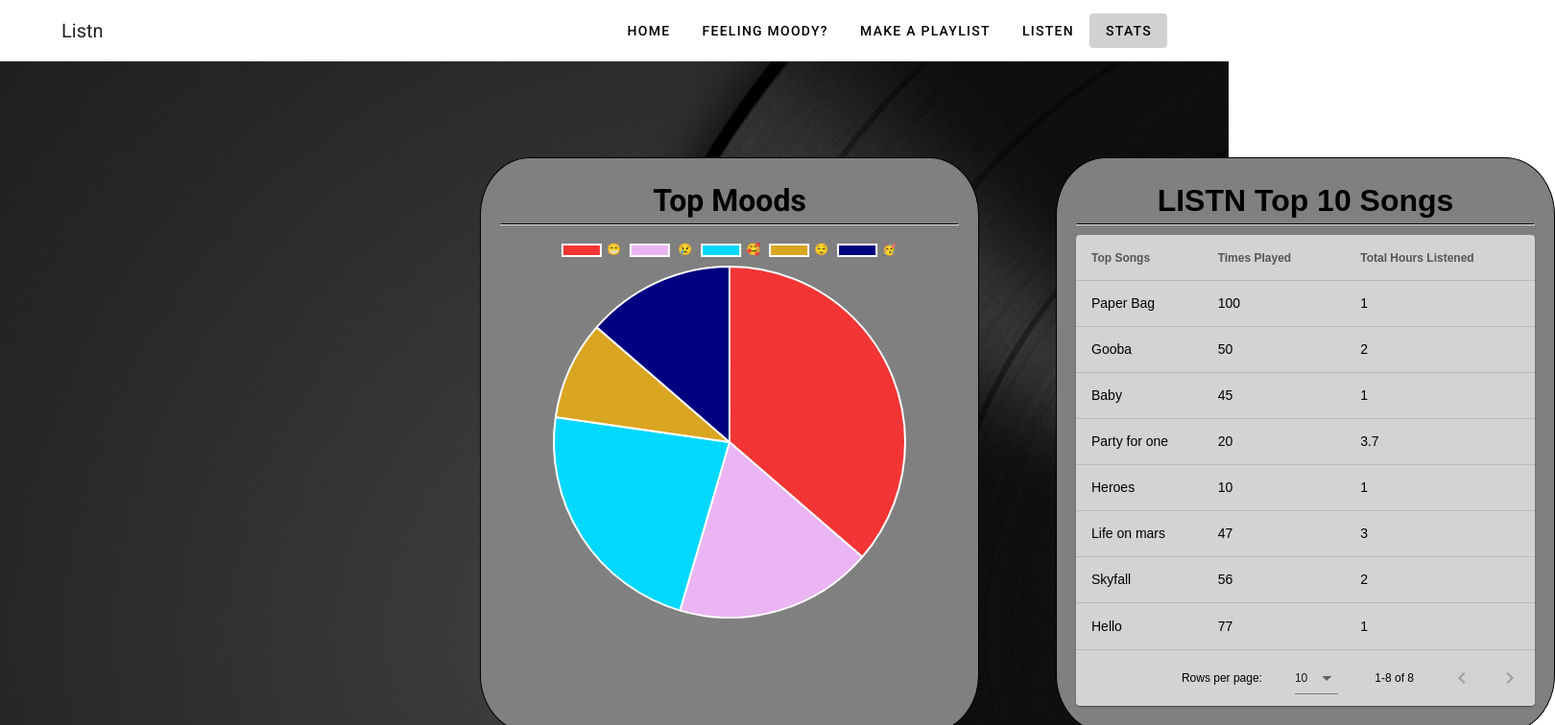
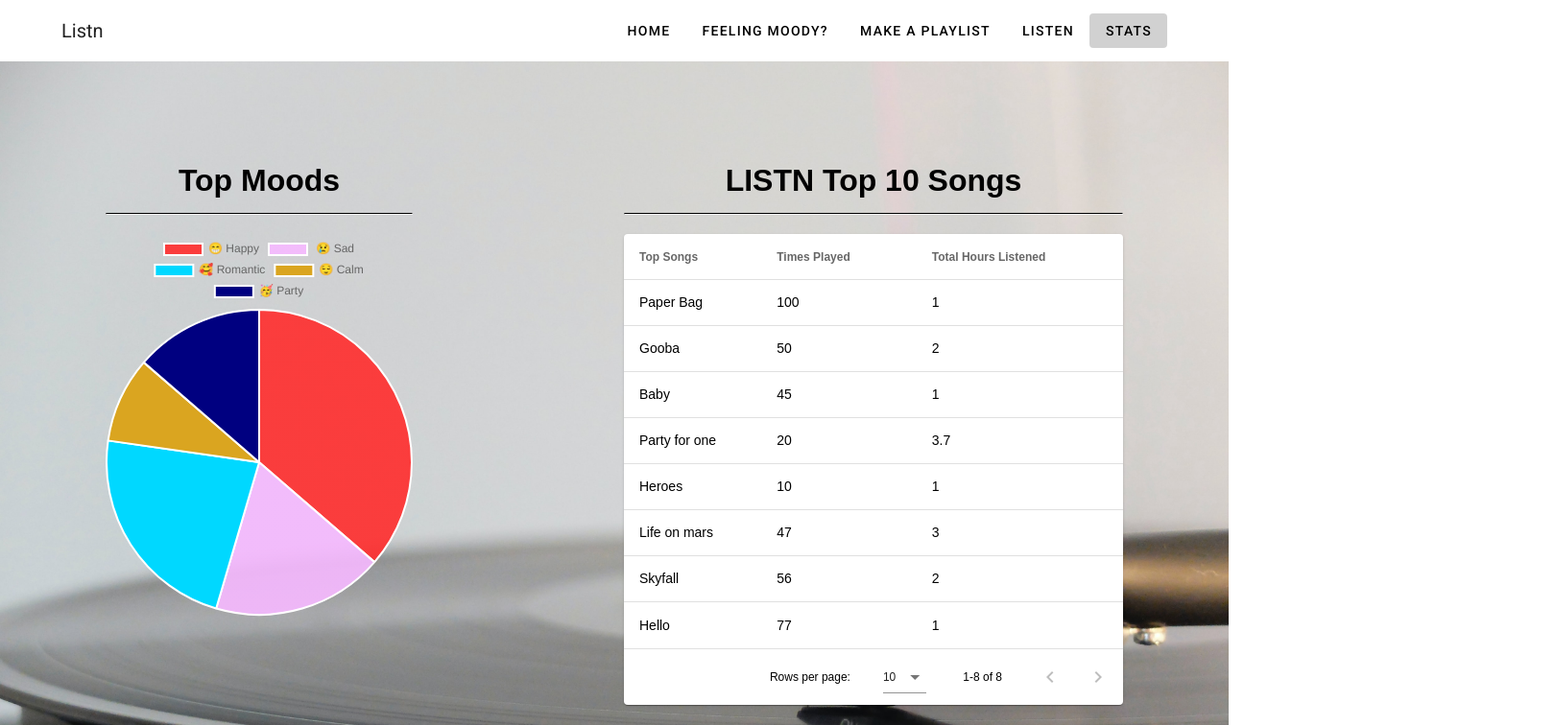
Before and after one commit to suhuromarfarah/Listn, a Vue app: page /musicStat in a window 1280 px wide. Shown: the top 756 px of the page at 96% size, 1620 px wide, since content can reach past the window. Built offline with nearby package versions, Linux system fonts and the light colour scheme; what vue-youtube-embed would draw is missing.

Commit message:
finished styling

```diff
--- a/src/components/musicStat.vue
+++ b/src/components/musicStat.vue
@@ -1,6 +1,8 @@
 <template>
 
 <div  id="landing-page">
+<div  id="flex">
+
 <!-- <div class = "words">
 <h3> Listn Stats</h3>
 </div> -->
@@ -26,9 +28,10 @@
     </template> -->
   </v-data-table>
   </div>
+  </div>
  <!-- </vs-card> -->
 
-<div class = "art">
+<!-- <div class = "art">
 <carousel-3d>
   <slide :index="0">
     <img src="../docs/artone.jpg" style="width:100%">  </slide>
@@ -39,7 +42,7 @@
     <img src="../docs/artthree.jpg" style="width:100%">
   </slide>
 </carousel-3d>
- </div>
+ </div> -->
 
 </div>
 
@@ -48,14 +51,14 @@
 <script>
 // import albumArt from "./albumArt";
 import pieChart from "./pieChart.vue";
-import { Carousel3d, Slide } from 'vue-carousel-3d';
+// import { Carousel3d, Slide } from 'vue-carousel-3d';
 export default {
   name: "Performance",
   components: {
     // albumArt,
     pieChart,
-    Carousel3d,
-    Slide
+    // Carousel3d,
+    // Slide
   },
   data() {
     return {
@@ -136,55 +139,46 @@ export default {
 </script>
 
 <style >
+
+   #flex{
+    display: flex;
+    justify-content: space-around;
+    padding-top: 100px;
+   }
    #landing-page {
-  /* background-color: grey; */
-    background-image: url('../docs/player.png');
-    height: 1200px;
+    background-image: url('../assets/bg.jpg');
+    height: 900px;
     background-position: center;
     background-repeat: no-repeat;
     background-size: cover;
-    /* position: relative; */
-/* background-color: burlywood */
   }
 .chart{
-    background-color: grey!important;
   height:600px;
   width:520px;
-  padding:20px;
-  margin-left:1100px;
-  bottom:500px;
-  border: 1px solid black;
  text-align: center;
   position: relative;
   font-family: Arial, Helvetica, sans-serif !important;
-  border-radius:10%;
 color:black;
 }
 .elevation-1 {
-    background-color: lightgray !important;
     /* background-image: url('../docs/music.jpg'); */
-
+   background-color: transparent;
        color: black !important;
   font-family: Arial, Helvetica, sans-serif !important;
    font: size 343oem !important;
 }
 .line{
   border-top:1px solid black;
-  margin-bottom:10px;
+  margin-bottom:20px;
+  margin-top: 10px;
 }
 .pie {
-    left:-350px  !important;
-    position: relative;
-    color:black !important;
-top: 100px !important;
-  background-color: grey !important;
-  height:600px;
-  width:520px;
-  margin-left: 850px;
-  border: 1px solid black;
+  height:400px;
+  width:320px;
  text-align: center;
- border-radius:10%;
- padding:20px;
+  position: relative;
+  font-family: Arial, Helvetica, sans-serif !important;
+color:black;
 }
 .name{
 /* font-family: ui-rounded;  */
@@ -192,8 +186,7 @@ color: white !important;
 }
 .art{
     position: relative;
-margin-left:100px;
-  bottom:465px;
+
 
 }
 </style>
--- a/src/components/pieChart.vue
+++ b/src/components/pieChart.vue
@@ -20,7 +20,7 @@ export default {
     this.gradient2.addColorStop(1, "rgba(246, 185, 44, 0.9)");
     this.renderChart(
       {
-        labels: ["😁", " 😢", "🥰", "😌", "🥳"],
+        labels: ["😁 Happy", " 😢 Sad", "🥰 Romantic", "😌 Calm", "🥳 Party"],
         datasets: [
           {
             backgroundColor: [this.gradient, this.gradient2, "#00D8FF","#DAA520","#000080"],
--- a/src/views/MakePlaylist.vue
+++ b/src/views/MakePlaylist.vue
@@ -1,12 +1,12 @@
 <template >
   <v-card
-    color="grey"
     dark
     :loading="isUpdating"
     class="card"
   >
+  <div class='sizing'>
   <v-container class="size">
-    <div class='form'>
+
     <v-row
       class="pa-4"
       align="center"
@@ -28,6 +28,8 @@
               v-model="playlistName"
               :disabled="isUpdating"
               filled
+              background-color='grey'
+
               label="Enter playlist name"
             ></v-text-field>
 
@@ -41,6 +43,8 @@
               :disabled="isUpdating"
               filled
               label="Enter playlist description"
+              background-color='grey'
+
             ></v-text-field>
           </v-col>
           <v-col cols="12" >
@@ -51,6 +55,8 @@
               item-text="songName"
               item-value="songName"
               multiple
+              background-color='grey'
+
               v-model="songName"
             >
              </v-text-field>
@@ -85,8 +91,9 @@
 
         </v-row>
       </v-container>
-      </div>
+
   </v-container>
+  </div>
 
   </v-card>
 </template>
@@ -234,6 +241,9 @@ import YouTube from "simple-youtube-api";
 .card{
   height: 1100px;
   justify-items: center;
+  background-image: url('../assets/bg.jpg');
+  background-position: center;
+  background-size: cover;
 
 }
 
@@ -246,15 +256,14 @@ import YouTube from "simple-youtube-api";
   color: "black"
 }
 
+.sizing {
+  display: flex;
+  justify-content: center;
+  align-items: center;
 
-.form {
-  background-color:silver;
-  width: 100%;
-  margin: auto;
-  padding: 30px;
-  margin-top:50px;
-  border:2px solid black;
-  border-radius: 10%;
 }
 
+
+
+
 </style>
--- a/src/views/Mood.vue
+++ b/src/views/Mood.vue
@@ -35,7 +35,7 @@
       <hr/>
       </div>
 
-      <youtube  player-height="200" player-width='400' :video-id="videoId" :player-vars=" {  autoplay: 1  } " @ready="ready" @playing="playing"></youtube>
+      <youtube  player-height="300" player-width='500' :video-id="videoId" :player-vars=" {  autoplay: 1  } " @ready="ready" @playing="playing"></youtube>
       </div>
 
 
@@ -211,7 +211,15 @@
 h1, h2{
   color:black;
   font-weight: 400;
-  margin-top: 20px
+  margin-top: 20px;
+}
+
+h2{
+  font-size: 30px;
+}
+
+h1{
+  font-size: 40px;
 }
 h3 {
   margin: 40px 0 0;
@@ -234,16 +242,15 @@ a {
   background-image: url('../assets/bg.jpg');
   background-position: center;
   background-size: cover;
-  height:700px;
+  height:950px;
 
 }
 
 .selection{
   width: 500px;
-  height: 300px;
+  height: 400px;
   text-align: center;
   margin:auto;
-  background-color: #gray;
   margin-top:10%;
 }
 
@@ -253,9 +260,8 @@ hr{
 
 .music{
   width: 500px;
-  height: 300px;
+  height: 400px;
   text-align: center;
-  background-color: #gray;
   margin: auto;
   margin-top: 10%
 }
--- a/src/views/Playlist.vue
+++ b/src/views/Playlist.vue
@@ -1,17 +1,15 @@
 
 <template>
 <div class ="background">
-  <div class='form'>
- <h1> My Playlist </h1>
-<div class = "line">
-<hr />
-</div>
+
+
+
  <div class='center'>
   <template v-for="playlist in playlists">
 
-  <v-card :key='playlist' class="mx-10 ma-10" max-width="350" align="center" tile>
-    <v-card-title :key='playlist' class="justify-center">{{playlist.playlistName}}</v-card-title>
-    <v-card-subtitle :key='playlist'>{{playlist.playlistDescription}}</v-card-subtitle>
+  <v-card :key='playlist' class="play" max-width="400" align="center" tile>
+   <h1>{{playlist.playlistName}}</h1>
+    <h2>{{playlist.playlistDescription}}</h2>
   <template v-for="(song,index)  in playlist.songs">
           <div :key="index" class="song-container">
              <youtube
@@ -33,7 +31,7 @@
   </template>
    </div>
   </div>
-  </div>
+
 </template>
 
 <script>
@@ -93,13 +91,13 @@ export default {
 
 .center{
   margin:auto;
-  padding-left:50px;
+  padding-top: 200px;
+
 }
 
 .rounded-card{
     border-radius:10%;
     border: 2px solid;
-    width: 45px;
     margin: auto;
     display: inline;
 
@@ -138,13 +136,11 @@ export default {
 .background{
   text-align:center;
   /* background-color:gray; */
-  padding-top: 300px;
-  padding-left: 750px;
- background-image: url('../docs/guitar.jpg');
-    height: 1200px;
-    background-position: center;
 
-    background-size: cover;
+  background-image: url('../docs/guitar.jpg');
+  height: 800px;
+  background-position: center;
+  background-size: cover;
 
 }
 
@@ -153,7 +149,6 @@ export default {
 }
 
 .form {
-  background-color:silver;
   width: 50%;
 margin:auto;
   padding: 30px;
@@ -163,4 +158,11 @@ margin:auto;
   border-radius: 10%;
   position: relative;
 }
+.play{
+  border-radius:10%;
+  margin:auto;
+}
+h2{
+  font-weight:400;
+}
 </style>
```
